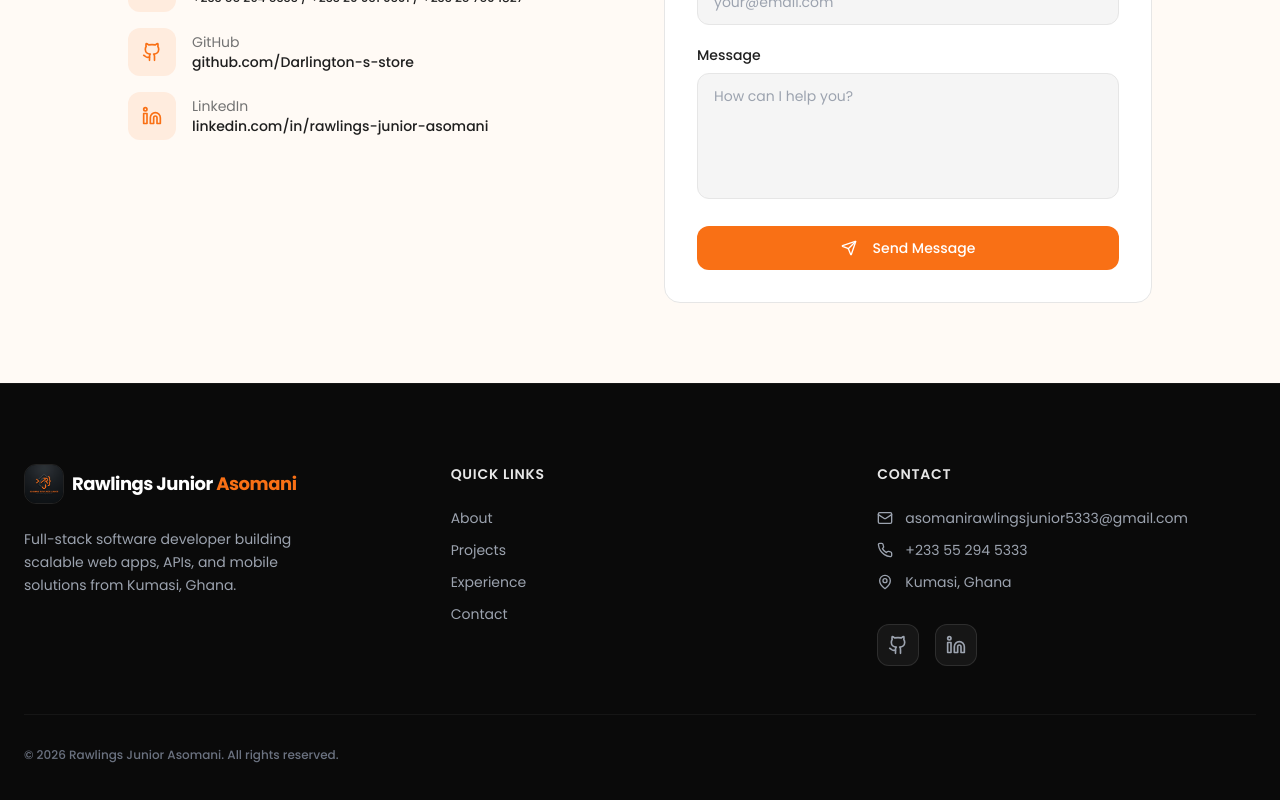
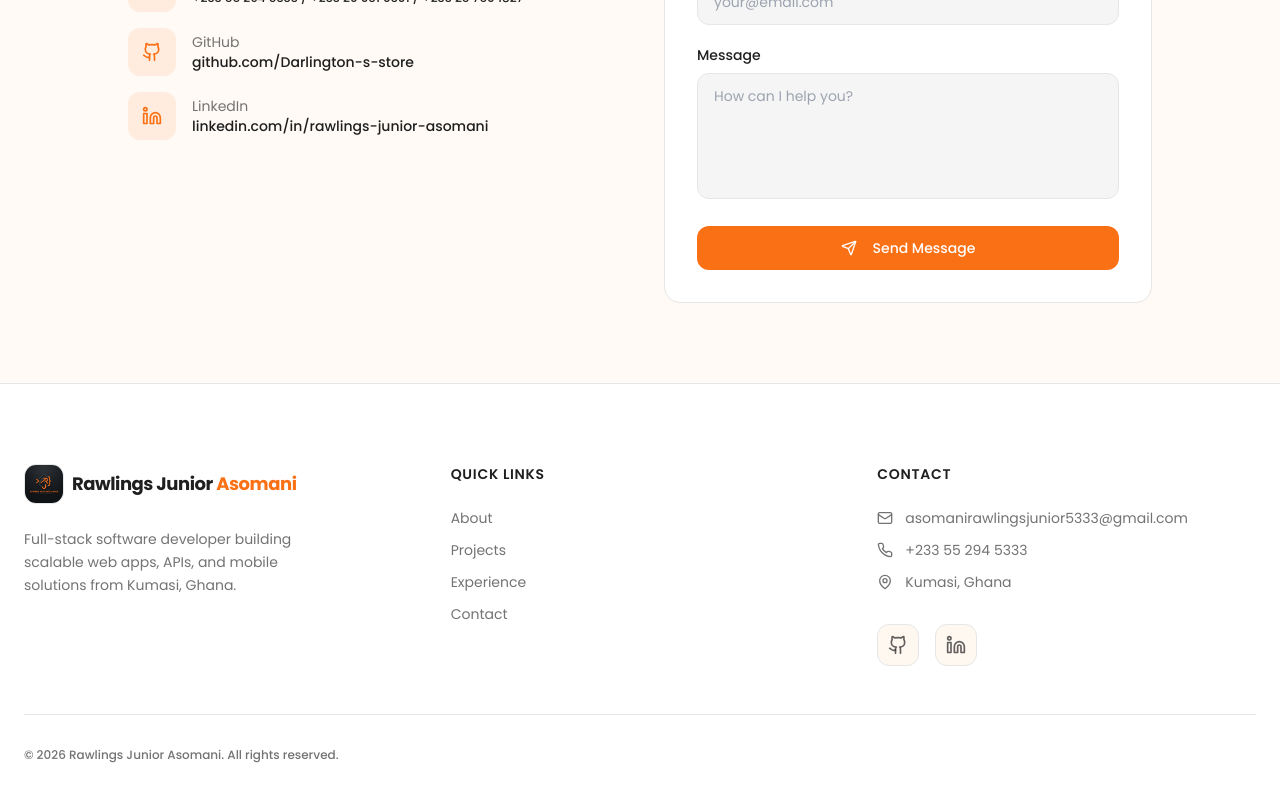
Before and after one commit to Darlington-s-store/rawlingsdportfolio, a React (Vite) app: page /contact in a window 1280 px wide. Shown: the part 456-1256 px from the top of the page. Built offline with nearby package versions, Linux system fonts and the light colour scheme; no server answers; the HTML template or start-up script is replaced by a standard one.

Commit message:
style: apply clean orange and white color palette and remove dark AI colors

```diff
--- a/src/components/Footer.tsx
+++ b/src/components/Footer.tsx
@@ -4,25 +4,25 @@ import logo from "@/assets/logo.png";
 
 const Footer = () => {
   return (
-    <footer className="hero-gradient px-6 py-12 md:py-20 border-t border-white/5">
+    <footer className="bg-white px-6 py-12 md:py-20 border-t border-border">
       <div className="max-w-7xl mx-auto">
         <div className="grid grid-cols-1 md:grid-cols-3 gap-12 mb-12">
           {/* Brand */}
           <div className="space-y-6">
             <Link to="/" className="flex items-center gap-2 group">
-              <div className="w-10 h-10 rounded-xl overflow-hidden border border-white/10 group-hover:border-primary/50 transition-all duration-300">
+              <div className="w-10 h-10 rounded-xl overflow-hidden border border-border group-hover:border-primary/50 transition-all duration-300">
                 <img src={logo} alt="Logo" className="w-full h-full object-cover" />
               </div>
-              <span className="font-display font-bold text-lg tracking-tight">Rawlings Junior <span className="text-primary">Asomani</span></span>
+              <span className="font-display font-bold text-lg tracking-tight text-foreground">Rawlings Junior <span className="text-primary">Asomani</span></span>
             </Link>
-            <p className="text-sm text-gray-400 max-w-xs leading-relaxed">
+            <p className="text-sm text-muted-foreground max-w-xs leading-relaxed">
               Full-stack software developer building scalable web apps, APIs, and mobile solutions from Kumasi, Ghana.
             </p>
           </div>
 
           {/* Quick Links */}
           <div className="space-y-6">
-            <p className="font-display font-semibold text-sm uppercase tracking-wider text-white/90">Quick Links</p>
+            <p className="font-display font-semibold text-sm uppercase tracking-wider text-foreground">Quick Links</p>
             <div className="flex flex-col gap-3">
               {[
                 { label: "About", href: "/about" },
@@ -30,7 +30,7 @@ const Footer = () => {
                 { label: "Experience", href: "/experience" },
                 { label: "Contact", href: "/contact" },
               ].map((link) => (
-                <Link key={link.href} to={link.href} className="text-sm text-gray-400 hover:text-primary transition-all duration-300 w-fit">
+                <Link key={link.href} to={link.href} className="text-sm text-muted-foreground hover:text-primary transition-all duration-300 w-fit">
                   {link.label}
                 </Link>
               ))}
@@ -39,19 +39,19 @@ const Footer = () => {
 
           {/* Contact */}
           <div className="space-y-6">
-            <p className="font-display font-semibold text-sm uppercase tracking-wider text-white/90">Contact</p>
+            <p className="font-display font-semibold text-sm uppercase tracking-wider text-foreground">Contact</p>
             <div className="space-y-3">
-              <a href="mailto:asomanirawlingsjunior5333@gmail.com" className="flex items-center gap-3 text-sm text-gray-400 hover:text-primary transition-all duration-300">
+              <a href="mailto:asomanirawlingsjunior5333@gmail.com" className="flex items-center gap-3 text-sm text-muted-foreground hover:text-primary transition-all duration-300">
                 <Mail size={16} className="shrink-0" />
                 <span>asomanirawlingsjunior5333@gmail.com</span>
               </a>
-              <a href="tel:+233552945333" className="flex items-center gap-3 text-sm text-gray-400 hover:text-primary transition-all duration-300">
+              <a href="tel:+233552945333" className="flex items-center gap-3 text-sm text-muted-foreground hover:text-primary transition-all duration-300">
                 <svg viewBox="0 0 24 24" fill="none" stroke="currentColor" strokeWidth="2" strokeLinecap="round" strokeLinejoin="round" width="16" height="16" className="shrink-0">
                   <path d="M22 16.92v3a2 2 0 0 1-2.18 2 19.79 19.79 0 0 1-8.63-3.07 19.5 19.5 0 0 1-6-6 19.79 19.79 0 0 1-3.07-8.67A2 2 0 0 1 4.11 2h3a2 2 0 0 1 2 1.72 12.84 12.84 0 0 0 .7 2.81 2 2 0 0 1-.45 2.11L8.09 9.91a16 16 0 0 0 6 6l1.27-1.27a2 2 0 0 1 2.11-.45 12.84 12.84 0 0 0 2.81.7A2 2 0 0 1 22 16.92z" />
                 </svg>
                 <span>+233 55 294 5333</span>
               </a>
-              <div className="flex items-center gap-3 text-sm text-gray-400">
+              <div className="flex items-center gap-3 text-sm text-muted-foreground">
                 <svg viewBox="0 0 24 24" fill="none" stroke="currentColor" strokeWidth="2" strokeLinecap="round" strokeLinejoin="round" width="16" height="16" className="shrink-0">
                   <path d="M20 10c0 6-8 12-8 12s-8-6-8-12a8 8 0 0 1 16 0Z" />
                   <circle cx="12" cy="10" r="3" />
@@ -60,19 +60,19 @@ const Footer = () => {
               </div>
             </div>
             <div className="flex gap-4 pt-2">
-              <a href="https://github.com/Darlington-s-store" target="_blank" rel="noopener noreferrer" className="p-2.5 rounded-xl bg-white/5 border border-white/10 text-gray-400 hover:text-primary hover:border-primary/50 hover:bg-white/10 transition-all duration-300">
+              <a href="https://github.com/Darlington-s-store" target="_blank" rel="noopener noreferrer" className="p-2.5 rounded-xl bg-secondary/70 border border-border text-foreground/70 hover:text-primary hover:border-primary hover:bg-primary/10 transition-all duration-300">
                 <Github size={20} />
               </a>
-              <a href="https://www.linkedin.com/in/rawlings-junior-asomani-189a80253?" target="_blank" rel="noopener noreferrer" className="p-2.5 rounded-xl bg-white/5 border border-white/10 text-gray-400 hover:text-primary hover:border-primary/50 hover:bg-white/10 transition-all duration-300">
+              <a href="https://www.linkedin.com/in/rawlings-junior-asomani-189a80253?" target="_blank" rel="noopener noreferrer" className="p-2.5 rounded-xl bg-secondary/70 border border-border text-foreground/70 hover:text-primary hover:border-primary hover:bg-primary/10 transition-all duration-300">
                 <Linkedin size={20} />
               </a>
             </div>
           </div>
         </div>
 
-        <div className="pt-8 border-t border-white/5 flex flex-col sm:flex-row items-center justify-between gap-4">
-          <p className="text-xs text-gray-500 font-medium">
-            © {new Date().getFullYear()}  Rawlings Junior Asomani. All rights reserved.
+        <div className="pt-8 border-t border-border flex flex-col sm:flex-row items-center justify-between gap-4">
+          <p className="text-xs text-muted-foreground font-medium">
+            © {new Date().getFullYear()} Rawlings Junior Asomani. All rights reserved.
           </p>
         </div>
       </div>
--- a/src/components/TechStackSection.tsx
+++ b/src/components/TechStackSection.tsx
@@ -17,7 +17,7 @@ const coreStacks = [
     icon: Code2,
     image: frontendStack,
     imageFit: "object-cover",
-    imageBg: "bg-black/20",
+    imageBg: "bg-white",
     alt: "Frontend Stack - React 19, Next.js 15, TypeScript, Tailwind CSS",
     description:
       "Specialized in crafting modern, high-performance web applications, fluid micro-interactions, and scalable design systems.",
@@ -29,7 +29,7 @@ const coreStacks = [
     icon: Server,
     image: backendStack,
     imageFit: "object-cover",
-    imageBg: "bg-black/20",
+    imageBg: "bg-white",
     alt: "Backend Stack - Node.js, JavaScript, Python, Django",
     description:
       "Architecting reliable REST APIs, server-side data workflows, authentication pipelines, and optimized business logic.",
@@ -53,7 +53,7 @@ const coreStacks = [
     icon: Smartphone,
     image: mobileStack,
     imageFit: "object-contain p-2",
-    imageBg: "bg-[#0c142b]",
+    imageBg: "bg-white",
     alt: "Mobile Stack - Android & iOS Mobile App Development with React Native, Expo, Apple iOS, Android",
     description:
       "Crafting high-performance, cross-platform mobile experiences for iOS and Android with unified React Native & Expo architectures.",
@@ -65,7 +65,7 @@ const coreStacks = [
     icon: Cloud,
     image: cloudInfrastructure,
     imageFit: "object-contain p-3",
-    imageBg: "bg-black",
+    imageBg: "bg-white",
     alt: "Cloud Infrastructure - Compute, Storage, Networking, Virtualization, Security, Monitoring & Automation",
     description:
       "Deploying high-availability infrastructure, automated CI/CD pipelines, containerized environments, and cloud architecture.",
@@ -77,7 +77,7 @@ const coreStacks = [
     icon: Brain,
     image: aiStack,
     imageFit: "object-cover",
-    imageBg: "bg-[#02132e]",
+    imageBg: "bg-white",
     alt: "AI Stack - AI Integration & Intelligent Systems with LLMs, OpenAI API, LangChain, RAG",
     description:
       "Integrating cutting-edge AI capabilities, retrieval-augmented generation (RAG), prompt architecture, and agentic workflows.",
--- a/src/index.css
+++ b/src/index.css
@@ -36,8 +36,8 @@
 
     --radius: 1rem;
 
-    --hero-bg: 0 0% 4%;
-    --hero-foreground: 0 0% 100%;
+    --hero-bg: 0 0% 100%;
+    --hero-foreground: 0 0% 12%;
     --section-alt: 30 100% 98%;
 
     --sidebar-background: 0 0% 98%;
@@ -75,8 +75,8 @@
   }
 
   .hero-gradient {
-    background: hsl(var(--hero-bg));
-    color: hsl(var(--hero-foreground));
+    background: hsl(var(--background));
+    color: hsl(var(--foreground));
   }
 
   .text-gradient {
```
Also changed, not shown: src/components/HeroSection.tsx (+14 -20 lines).
